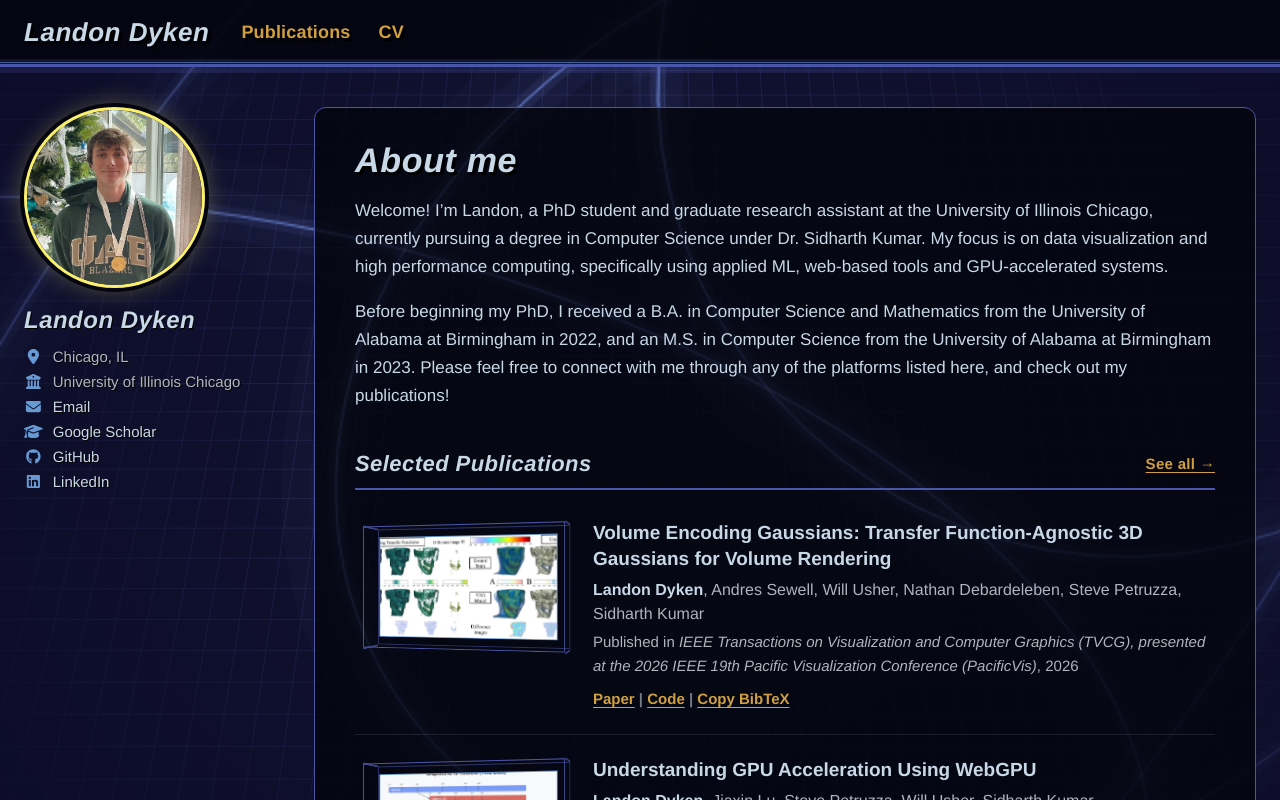
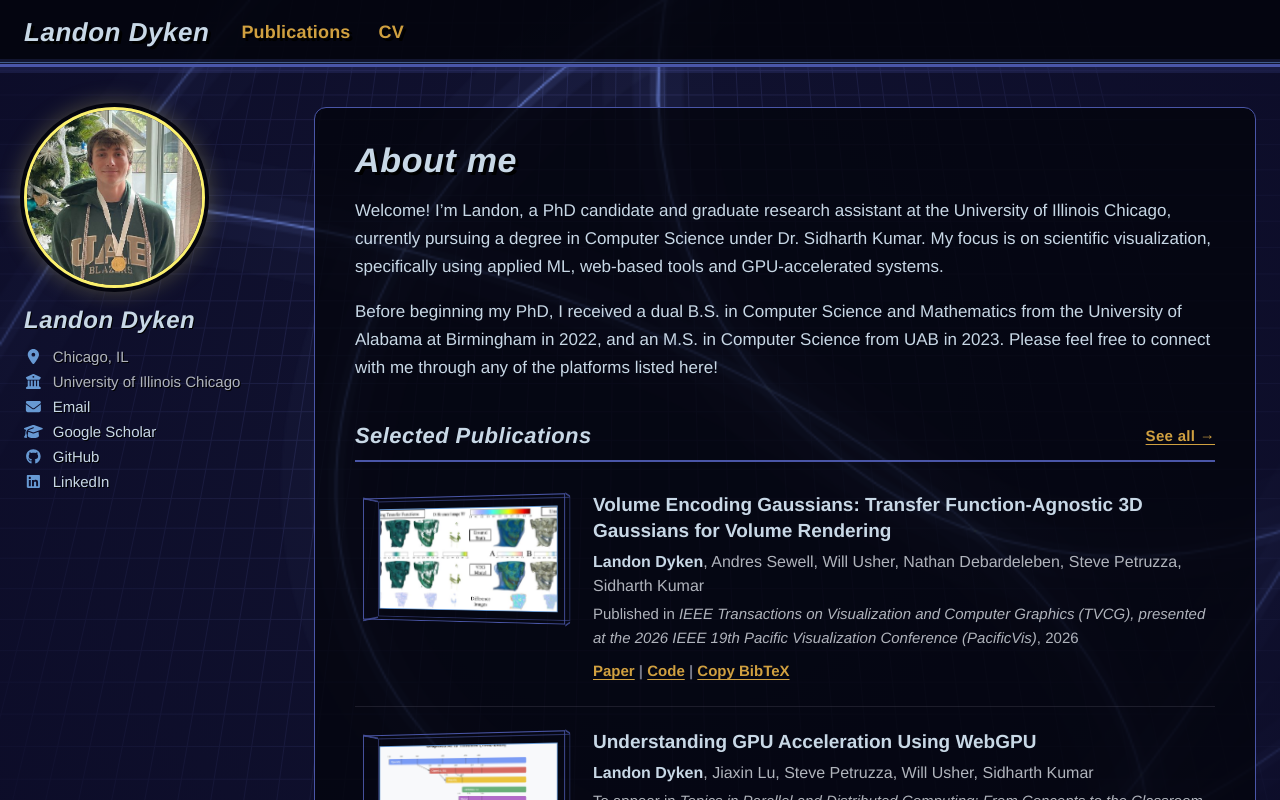
Before and after one commit to ldyken53/site, a React (Create React App) app: page /#/ in a window 1280 px wide. Shown: the top 800 px of the page. Built offline with nearby package versions, Linux system fonts and the light colour scheme.

Commit message:
Update bio

```diff
--- a/src/data/site.ts
+++ b/src/data/site.ts
@@ -11,8 +11,8 @@ export const PROFILE = {
 };
 
 export const BIO = [
-    'Welcome! I’m Landon, a PhD student and graduate research assistant at the University of Illinois Chicago, currently pursuing a degree in Computer Science under Dr. Sidharth Kumar. My focus is on data visualization and high performance computing, specifically using applied ML, web-based tools and GPU-accelerated systems.',
-    'Before beginning my PhD, I received a B.A. in Computer Science and Mathematics from the University of Alabama at Birmingham in 2022, and an M.S. in Computer Science from the University of Alabama at Birmingham in 2023. Please feel free to connect with me through any of the platforms listed here, and check out my publications!',
+    'Welcome! I’m Landon, a PhD candidate and graduate research assistant at the University of Illinois Chicago, currently pursuing a degree in Computer Science under Dr. Sidharth Kumar. My focus is on scientific visualization, specifically using applied ML, web-based tools and GPU-accelerated systems.',
+    'Before beginning my PhD, I received a dual B.S. in Computer Science and Mathematics from the University of Alabama at Birmingham in 2022, and an M.S. in Computer Science from UAB in 2023. Please feel free to connect with me through any of the platforms listed here!',
 ];
 
 export const CONTACTS = {
```
